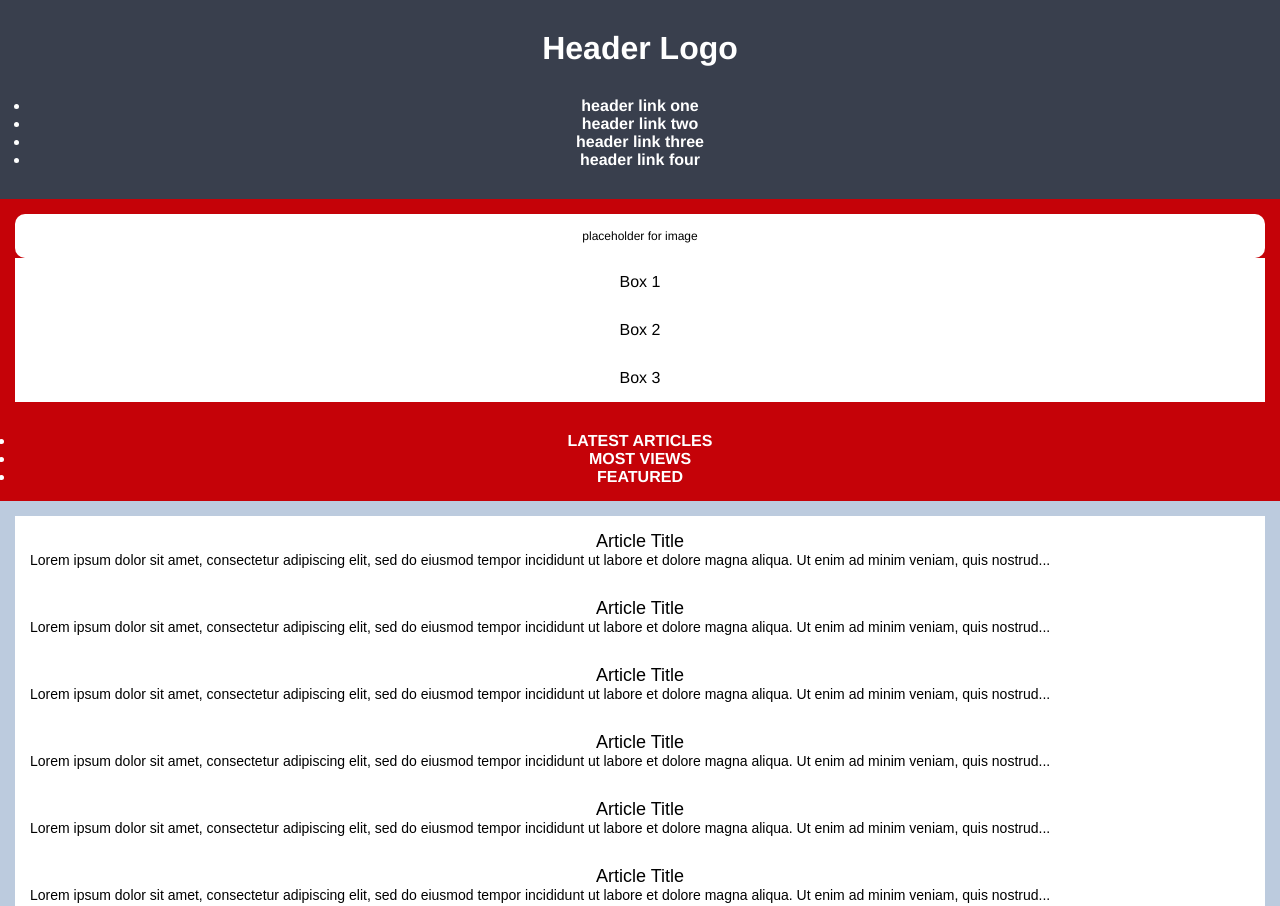
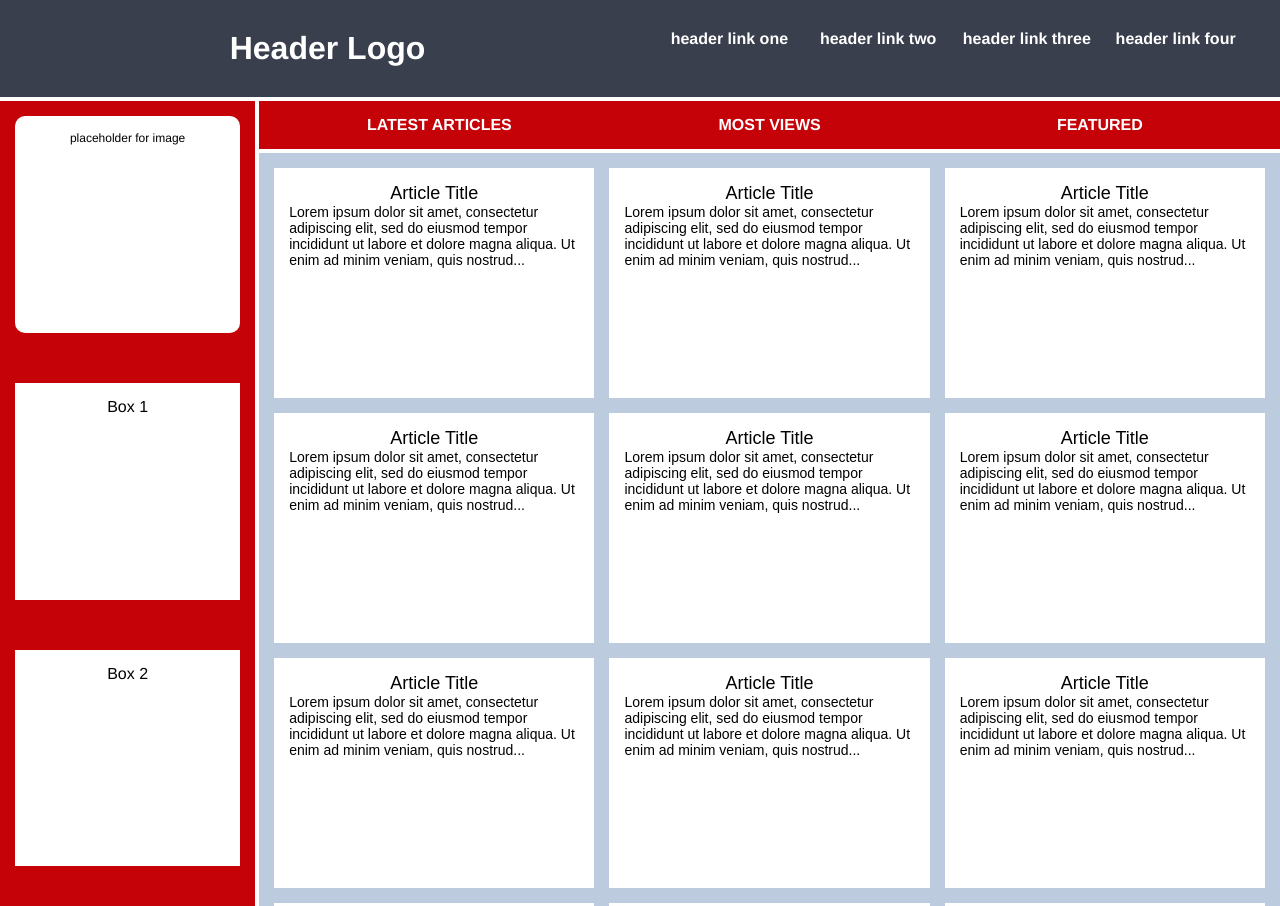
Before and after one commit to Tuneastic/grid-holy-grail-mockup, a plain HTML site: page index.html in a window 1280 px wide. Shown: the top 906 px of the page. Drawn offline with Linux system fonts and the light colour scheme.

Commit message:
Add styles to match the given example

```diff
--- a/index.html
+++ b/index.html
@@ -13,7 +13,7 @@
       <div class="header">
         <div class="logo">Header Logo</div>
         <div class="menu">
-          <ul>
+          <ul id="menuUl">
             <li>header link one</li>
             <li>header link two</li>
             <li>header link three</li>
@@ -35,7 +35,7 @@
       </div>
 
       <div class="nav">
-        <ul>
+        <ul id="navUl">
           <li>Latest Articles</li>
           <li>Most Views</li>
           <li>Featured</li>
--- a/style.css
+++ b/style.css
@@ -5,6 +5,9 @@
 
 .container {
   text-align: center;
+  display:grid;
+  grid-template-columns: 1fr 4fr;
+  gap: 4px;
 }
 
 .container div {
@@ -16,16 +19,32 @@
 }
 
 .header {
+  padding:0;
+  margin:0;
   background-color: #393f4d;
+  display:grid;
+  grid-template-columns: 1fr 1fr;
+  grid-column: span 2;
 }
 
 .menu ul,
 .menu li {
   font-size: 16px;
+  list-style-type: none;
+}
+
+#menuUl {
+  display:grid;
+  grid-template-columns: 1fr 1fr 1fr 1fr;
 }
 
 .sidebar {
   background-color: #C50208;
+  display:grid;
+  grid-template-columns: 1fr;
+  grid-template-rows: 1fr 1fr 1fr 1fr;
+  gap:50px;
+  grid-row: 2 / span 2;
 }
 
 .sidebar .photo {
@@ -42,10 +61,18 @@
   color: black;
   font-size: 16px;
   font-weight: normal;
+  grid-column: span 1;
 }
 
 .nav {
   background-color: #C50208;
+  grid-column: 2 / span 1;
+}
+
+#navUl {
+  list-style-type: none;
+  display:grid;
+  grid-template-columns: 1fr 1fr 1fr;
 }
 
 .nav ul li {
@@ -55,6 +82,10 @@
 
 .article {
   background-color: #bccbde;
+  display:grid;
+  grid-template-columns: repeat(auto-fit, minmax(250px, 1fr));
+  gap:15px;
+  grid-column: 2 / span 1;
 }
 
 .article p {
@@ -68,6 +99,7 @@
   background-color: #FFFFFF;
   color: black;
   text-align: center;
+  height:200px;
 }
 
 .card p {
@@ -83,6 +115,7 @@
 
 .footer {
   background-color: #393f4d;
+  grid-column: span 2;
 }
 
 .footer p {
```
Also changed, not shown: 1 other file.
